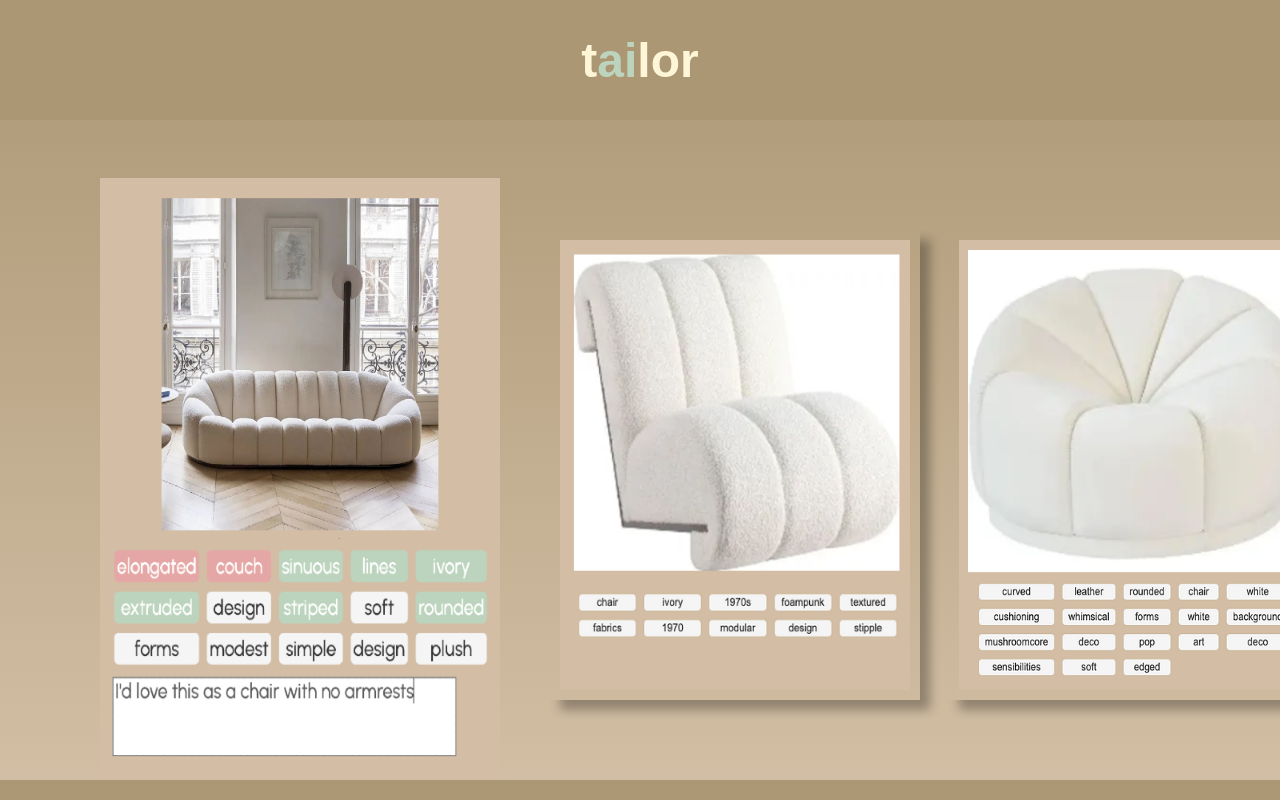
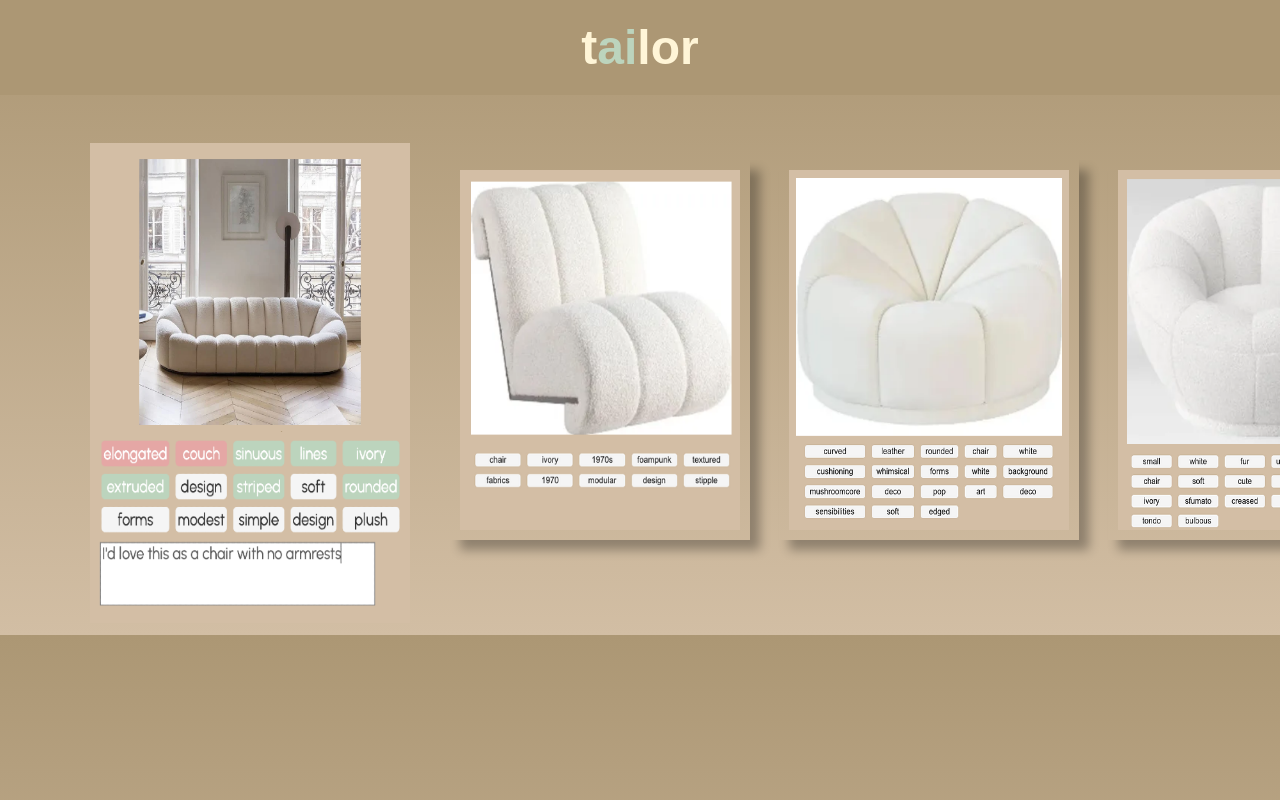
Before and after one commit to HowieG/TaiLOR, a browser extension: page demo/tailorfeed.html in a window 1280 px wide. Drawn offline with Linux system fonts and the light colour scheme.

Commit message:
Updated demo feed pixels to fit laptop monitor size

```diff
--- a/demo/tailorfeed.css
+++ b/demo/tailorfeed.css
@@ -9,11 +9,10 @@ body {
 }
 
 #header {
-  height: 20px;
 	/* background: linear-gradient(to bottom, #9f8962, var(--tailor-brown)); */
 	/* background: #9f8962; */
 	background: var(--tailor-darkbrown);
-  padding: 50px;
+	padding: 20px;
 	text-align: center;
 	display: flex;
 	align-items: center;
@@ -30,17 +29,17 @@ body {
 
 #carousel-wrapper {
 	margin: auto;
-  padding-top: 60px;
+	padding-top: 40px;
 	width: 100%;
-  height: 600px;
+	height: 500px;
 	overflow-x: auto;
 	white-space: nowrap;
 	display: flex;
 }
 
 #source-image {
-  width: 500px;
-  height: 600px; /* Increase height by 100px */
+	width: 400px;
+	height: 500px;
 	margin-left: 50px; /* Add margin to center the image vertically */
 	display: flex;
 	align-items: center;
@@ -48,15 +47,15 @@ body {
 }
 
 #source-image img {
-  width: 400px;
-  height: 600px;
-  padding: 100px;
+	width: 320px;
+	height: 480px;
+	padding: 80px;
 }
 
 #carousel {
 	margin: auto;
 	width: 80%;
-  height: 500px;
+	height: 450px;
 	overflow-x: auto; /* Add horizontal scroll */
 	white-space: nowrap; /* Prevent images from wrapping */
 	position: relative;
@@ -67,8 +66,8 @@ body {
 }
 
 #carousel img {
-  width: 350px;
-  height: 450px;
+	width: 280px;
+	height: 360px;
 	padding: 10px;
 	margin-right: 25px;
 	box-shadow: 10px 10px 10px rgba(0, 0, 0, 0.3);
```
Lines whose indentation alone changed are shown as unchanged.
